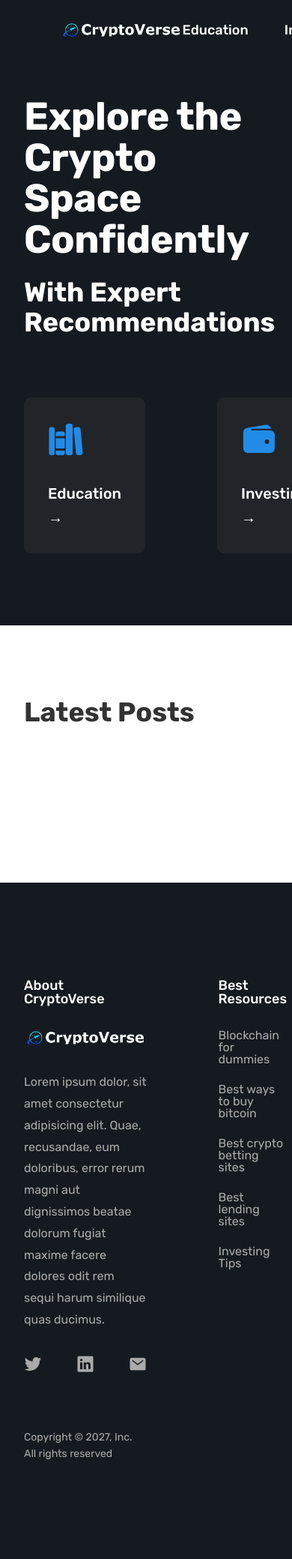
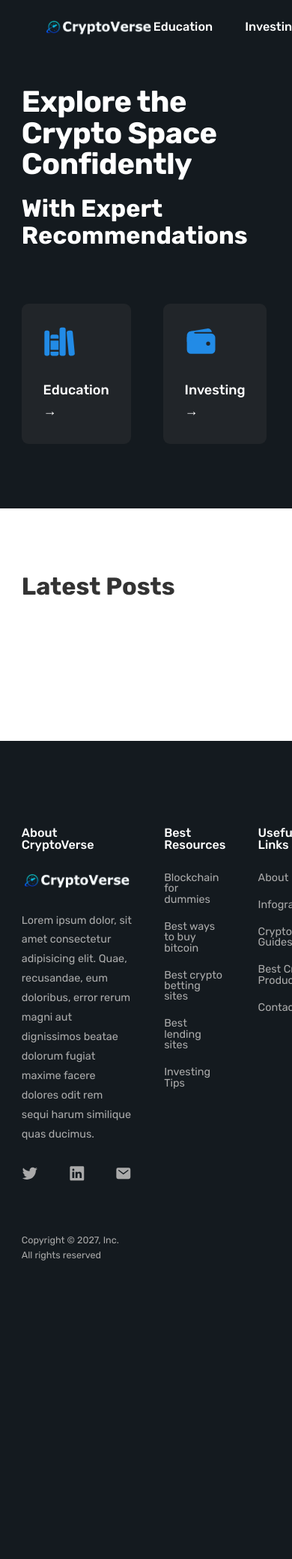
Before and after one commit to ianmaloney14/blogs, a Django app: page / in a window 390 px wide. Shown: the whole page at 75% size. After the commit the page ends 1681 px from the top, so only its background shows below. Run offline with Django 4.2, Linux system fonts and the light colour scheme; data that the repository does not hold is empty.

Commit message:
adding media queries

```diff
--- a/crypto_blog/crypto_blog/blog_app/admin.py
+++ b/crypto_blog/crypto_blog/blog_app/admin.py
@@ -1,4 +1,5 @@
 from django.contrib import admin
-from .models import Post
+from .models import Post, Category
 
 admin.site.register(Post)
+admin.site.register(Category)
--- /dev/null
+++ b/crypto_blog/crypto_blog/blog_app/static/css/general.css
@@ -0,0 +1,130 @@
+/* ******************************** */
+/*
+--- 01 TYPOGRAPHY SYSTEM
+
+- FONT SIZE SYSTEM (px)
+10 / 12 / 14 / 16 / 18 / 20 / 24 / 30 / 36 / 44 / 52 / 62 / 74 / 86 / 98
+
+- Font weights
+Default:400
+
+- Line heights
+Default: 1
+
+- SPACING SYSTEM (px)
+2 / 4 / 8 / 12 / 16 / 24 / 32 / 48 / 64 / 80 / 96 / 128
+
+-- 02 COLORS
+
+Primary: #228be6
+
+-Tints:
+-Shades:
+-Accents:
+-Greys:
+#555
+#333
+
+-- 05 SHADOWS
+
+-- 06 BORDER-RADIUS
+Default: 9px
+
+-- 07 WHITESPACE
+
+- SPACING SYSTEM (px)
+2 / 4 / 8 / 12 / 16 / 24 / 32 / 48 / 64 / 80 / 96 / 128
+
+
+
+
+*/
+/* ******************************** */
+
+/* ******************************** */
+/* GLOBAL RESETS */
+/* ******************************** */
+
+* {
+    padding: 0;
+    margin: 0;
+    box-sizing: border-box;
+}
+
+html {
+    /* font-size: 10px; */
+    /* 10px / 16px = 0.625 = 62.5% */
+    /* Percentage of user's browser font-size setting */
+    font-size: 62.5%;
+    overflow-x: hidden;
+}
+
+body {
+    font-family: "Rubik", sans-serif;
+    line-height: 1;
+    font-weight: 400;
+    color: #555;
+    overflow-x: hidden;
+}
+
+/* ******************************** */
+/* GENERAL COMPONENTS */
+/* ******************************** */
+
+.container {
+    max-width: 120rem;
+    padding: 0 3.2rem;
+    margin: 0 auto;
+}
+
+.grid {
+    display: grid;
+    column-gap: 6.4rem;
+    row-gap: 9.6rem;
+    grid-template-columns: repeat(2, 1fr);
+}
+
+.grid--2-cols {
+    grid-template-columns: repeat(2, 1fr);
+}
+
+.grid--2-cols-wide {
+    grid-template-columns: 2.5fr 0.5fr;
+}
+
+.grid--3-cols {
+    grid-template-columns: repeat(3, 1fr);
+}
+
+.grid--4-cols {
+    grid-template-columns: repeat(4, 1fr);
+}
+
+.grid--5-cols {
+    grid-template-columns: repeat(5, 1fr);
+}
+
+.heading-primary {
+    font-size: 5.2rem;
+    font-weight: 700;
+    line-height: 1.05;
+    letter-spacing: -0.5px;
+    color: #fff;
+    margin-bottom: 2.4rem;
+}
+
+.heading-secondary {
+    font-size: 3.6rem;
+    font-weight: 700;
+    line-height: 1.1;
+    color: #fff;
+    margin-bottom: 8rem;
+}
+
+.margin-right-sm {
+    margin-right: 1.6rem !important;
+}
+
+.font--grey {
+    color: #333;
+}
--- /dev/null
+++ b/crypto_blog/crypto_blog/blog_app/static/css/media-queries.css
@@ -0,0 +1,32 @@
+/* ******************************** */
+/* BELOW 1344px (Smaller Laptops) */
+/* ******************************** */
+
+@media (max-width: 84em) {
+    .hero {
+        max-width: 120rem;
+    }
+
+    .heading-primary {
+        font-size: 4.4rem;
+    }
+}
+
+@media (max-width: 75em) {
+    html {
+        font-size: 56.25%;
+    }
+
+    .grid {
+        column-gap: 4.8rem;
+        row-gap: 6.4rem;
+    }
+
+    .header {
+        padding: 0 3.2rem;
+    }
+
+    .heading-secondary {
+        font-size: 3.6rem;
+    }
+}
--- a/crypto_blog/crypto_blog/blog_app/static/styles.css
+++ b/crypto_blog/crypto_blog/blog_app/static/css/styles.css
@@ -1,133 +1,3 @@
-/* ******************************** */
-/*
---- 01 TYPOGRAPHY SYSTEM
-
-- FONT SIZE SYSTEM (px)
-10 / 12 / 14 / 16 / 18 / 20 / 24 / 30 / 36 / 44 / 52 / 62 / 74 / 86 / 98
-
-- Font weights
-Default:400
-
-- Line heights
-Default: 1
-
-- SPACING SYSTEM (px)
-2 / 4 / 8 / 12 / 16 / 24 / 32 / 48 / 64 / 80 / 96 / 128
-
--- 02 COLORS
-
-Primary: #228be6
-
--Tints:
--Shades:
--Accents:
--Greys:
-#555
-#333
-
--- 05 SHADOWS
-
--- 06 BORDER-RADIUS
-Default: 9px
-
--- 07 WHITESPACE
-
-- SPACING SYSTEM (px)
-2 / 4 / 8 / 12 / 16 / 24 / 32 / 48 / 64 / 80 / 96 / 128
-
-
-
-
-*/
-/* ******************************** */
-
-/* ******************************** */
-/* GLOBAL RESETS */
-/* ******************************** */
-
-* {
-    padding: 0;
-    margin: 0;
-    box-sizing: border-box;
-}
-
-html {
-    /* font-size: 10px; */
-    /* 10px / 16px = 0.625 = 62.5% */
-    /* Percentage of user's browser font-size setting */
-    font-size: 62.5%;
-    overflow-x: hidden;
-}
-
-body {
-    font-family: "Rubik", sans-serif;
-    line-height: 1;
-    font-weight: 400;
-    color: #555;
-    overflow-x: hidden;
-}
-
-/* ******************************** */
-/* GENERAL COMPONENTS */
-/* ******************************** */
-
-.container {
-    max-width: 124.8rem;
-    padding: 0 3.2rem;
-    margin: 0 auto;
-}
-
-.grid {
-    display: grid;
-    gap: 9.6rem;
-    grid-template-columns: repeat(2, 1fr);
-}
-
-.grid--2-cols {
-    grid-template-columns: repeat(2, 1fr);
-}
-
-.grid--2-cols-wide {
-    grid-template-columns: 2.5fr 0.5fr;
-}
-
-.grid--3-cols {
-    grid-template-columns: repeat(3, 1fr);
-}
-
-.grid--4-cols {
-    grid-template-columns: repeat(4, 1fr);
-}
-
-.grid--5-cols {
-    grid-template-columns: repeat(5, 1fr);
-}
-
-.heading-primary {
-    font-size: 5.2rem;
-    font-weight: 700;
-    line-height: 1.05;
-    letter-spacing: -0.5px;
-    color: #fff;
-    margin-bottom: 2.4rem;
-}
-
-.heading-secondary {
-    font-size: 3.6rem;
-    font-weight: 700;
-    line-height: 1.1;
-    color: #fff;
-    margin-bottom: 8rem;
-}
-
-.margin-right-sm {
-    margin-right: 1.6rem !important;
-}
-
-.font--grey {
-    color: #333;
-}
-
 /* ******************************** */
 /* HEADER */
 /* ******************************** */
@@ -157,7 +27,6 @@ body {
     justify-content: space-between;
     align-items: center;
 }
-
 
 /* ******************************** */
 /* NAVIGATION */
@@ -482,6 +351,7 @@ body {
 
 .section-article {
     padding: 9.6rem 0;
+    margin-top: 8rem;
 }
 
 
@@ -491,8 +361,29 @@ body {
     color: #141a1f;
 }
 
+/* ******************************** */
+/* AUTHOR SECTION */
+/* ******************************** */
+
+.section-author {
+    padding: 9.6rem;
+}
+
 .author-card {
-    background-color: #aaa;
+    overflow: hidden;
+    border-radius: 9px;
+    box-shadow: 0 1.2rem 3.2rem rgba(0, 0, 0, 0.1);
+    display: flex;
+    padding: 1.2rem;
+}
+
+.about-author {
+    padding: 2.4rem;
+}
+
+.author-pp img{
+    height: 16rem;
+    width: 16rem;
 }
 
 .written-by {
--- a/crypto_blog/crypto_blog/blog_app/templates/base.html
+++ b/crypto_blog/crypto_blog/blog_app/templates/base.html
@@ -7,7 +7,11 @@
     <meta name="viewport" content="width=device-width, initial-scale=1.0">
 
     <link href="https://fonts.googleapis.com/css2?family=Rubik:wght@400;500;600;700&display=swap" rel="stylesheet">
-    <link rel="stylesheet" href="{% static 'styles.css' %}">
+
+    <link rel="stylesheet" href="{% static 'css/styles.css' %}">
+    <link rel="stylesheet" href="{% static 'css/general.css' %}">
+    <link rel="stylesheet" href="{% static 'css/media-queries.css' %}">
+
     {% load static %}
     <script src=" {% static '/js/script.js' %} " type="text/javascript"></script>
 
```
Also changed, not shown: crypto_blog/crypto_blog/blog_app/models.py (+7 -0 lines), crypto_blog/crypto_blog/blog_app/templates/article_details.html (+29 -5 lines), crypto_blog/crypto_blog/blog_app/migrations/0006_category_post_category.py (added), crypto_blog/crypto_blog/blog_app/static/img/cryptoverse_test_logo.png, 1 other file.
